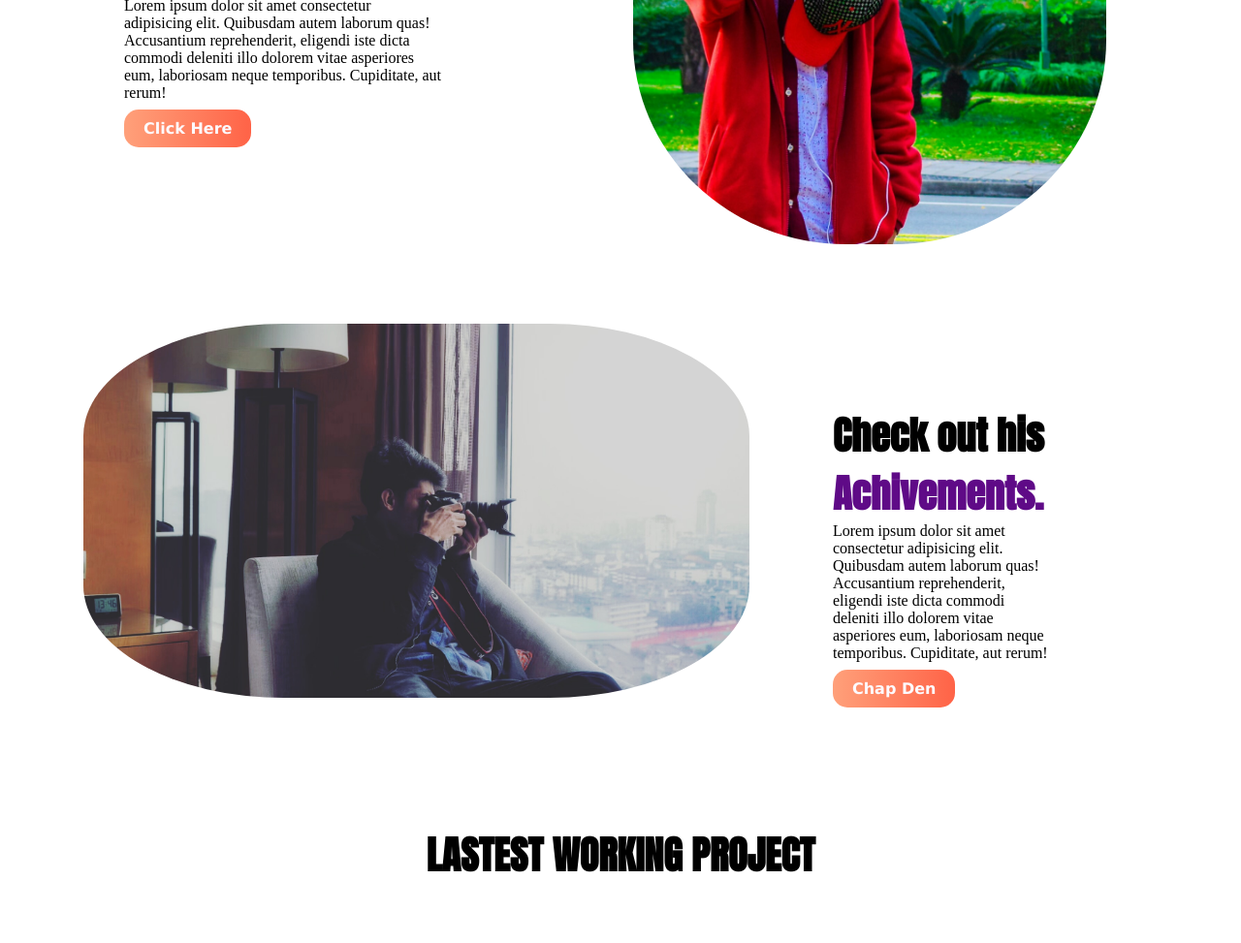
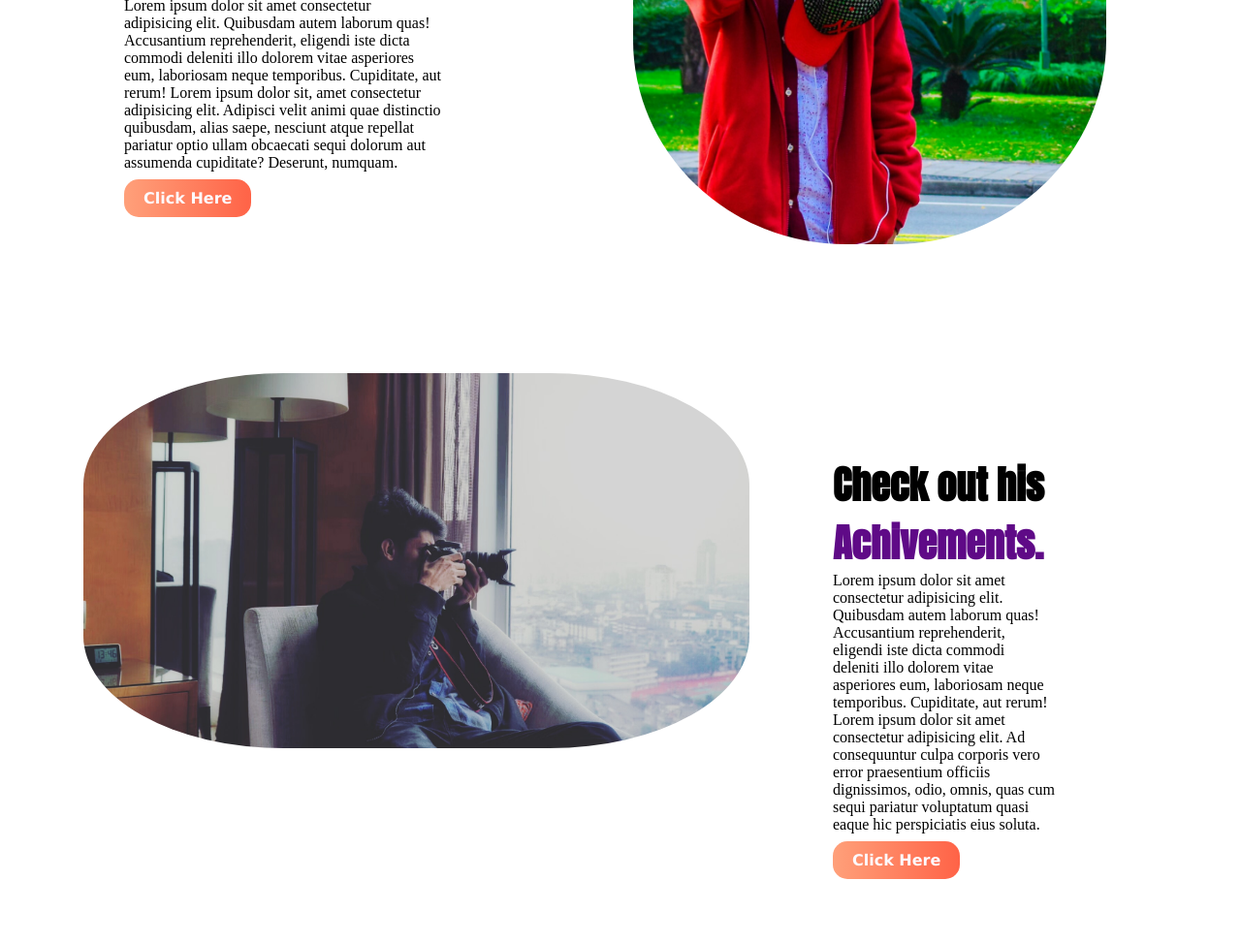
Before and after one commit to Crack-Tush/first-assignment, a plain HTML site: page index.html in a window 1280 px wide. Shown: the part 327-1300 px from the top of the page at 97% size. Drawn offline with Linux system fonts and the light colour scheme; a web font is replaced by a local one.

Commit message:
final work

```diff
--- a/index.html
+++ b/index.html
@@ -21,7 +21,9 @@
     <section class="intro-full">
         <div class="half-width">
             <h1> Welcome to <span>Tushar's </span>Protfolio.</h1>
-            <p>Lorem ipsum dolor sit amet consectetur adipisicing elit. Quibusdam autem laborum quas! Accusantium reprehenderit, eligendi iste dicta commodi deleniti illo dolorem vitae asperiores eum, laboriosam neque temporibus. Cupiditate, aut rerum!</p> <br>
+            <p>Lorem ipsum dolor sit amet consectetur adipisicing elit. Quibusdam autem laborum quas! Accusantium reprehenderit, eligendi iste dicta commodi deleniti illo dolorem vitae asperiores eum, laboriosam neque temporibus. Cupiditate, aut rerum!
+                Lorem ipsum dolor sit, amet consectetur adipisicing elit. Adipisci velit animi quae distinctio quibusdam, alias saepe, nesciunt atque repellat pariatur optio ullam obcaecati sequi dolorum aut assumenda cupiditate? Deserunt, numquam.
+            </p> <br>
             <a target="_blank" href="#" class="button">Click Here</a>
         </div>
         <div class="img">
@@ -34,12 +36,12 @@
         </div>
         <div class="half-width">
             <h1> Check out his <span>Achivements. </span></h1>
-        <p>Lorem ipsum dolor sit amet consectetur adipisicing elit. Quibusdam autem laborum quas! Accusantium reprehenderit, eligendi iste dicta commodi deleniti illo dolorem vitae asperiores eum, laboriosam neque temporibus. Cupiditate, aut rerum!</p> <br>
-        <a target="_blank" href="#" class="button">Chap Den</a>
+        <p>Lorem ipsum dolor sit amet consectetur adipisicing elit. Quibusdam autem laborum quas! Accusantium reprehenderit, eligendi iste dicta commodi deleniti illo dolorem vitae asperiores eum, laboriosam neque temporibus. Cupiditate, aut rerum! Lorem ipsum dolor sit amet consectetur adipisicing elit. Ad consequuntur culpa corporis vero error praesentium officiis dignissimos, odio, omnis, quas cum sequi pariatur voluptatum quasi eaque hic perspiciatis eius soluta. </p> <br>
+        <a target="_blank" href="#" class="button">Click Here</a>
         </div>
     </section>
     <section class="contianer">
-        <h1>LASTEST WORKING PROJECT</h1>
+        <h1> <span>LASTEST</span> WORKING PROJECT</h1>
         <div class="box">
             <div class="list-box">
                 <img src="./img/gym.png" alt="gym">
```
